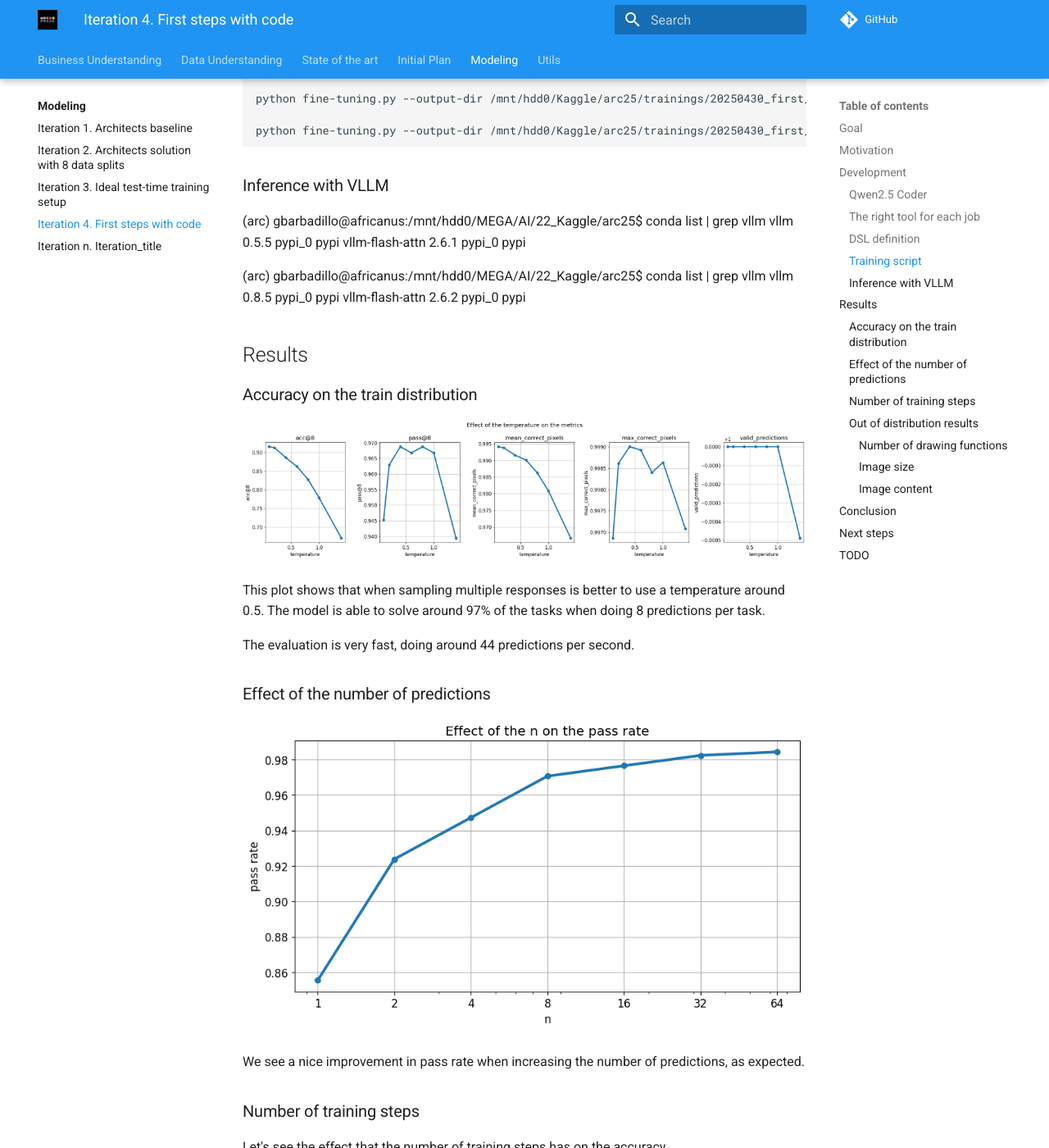
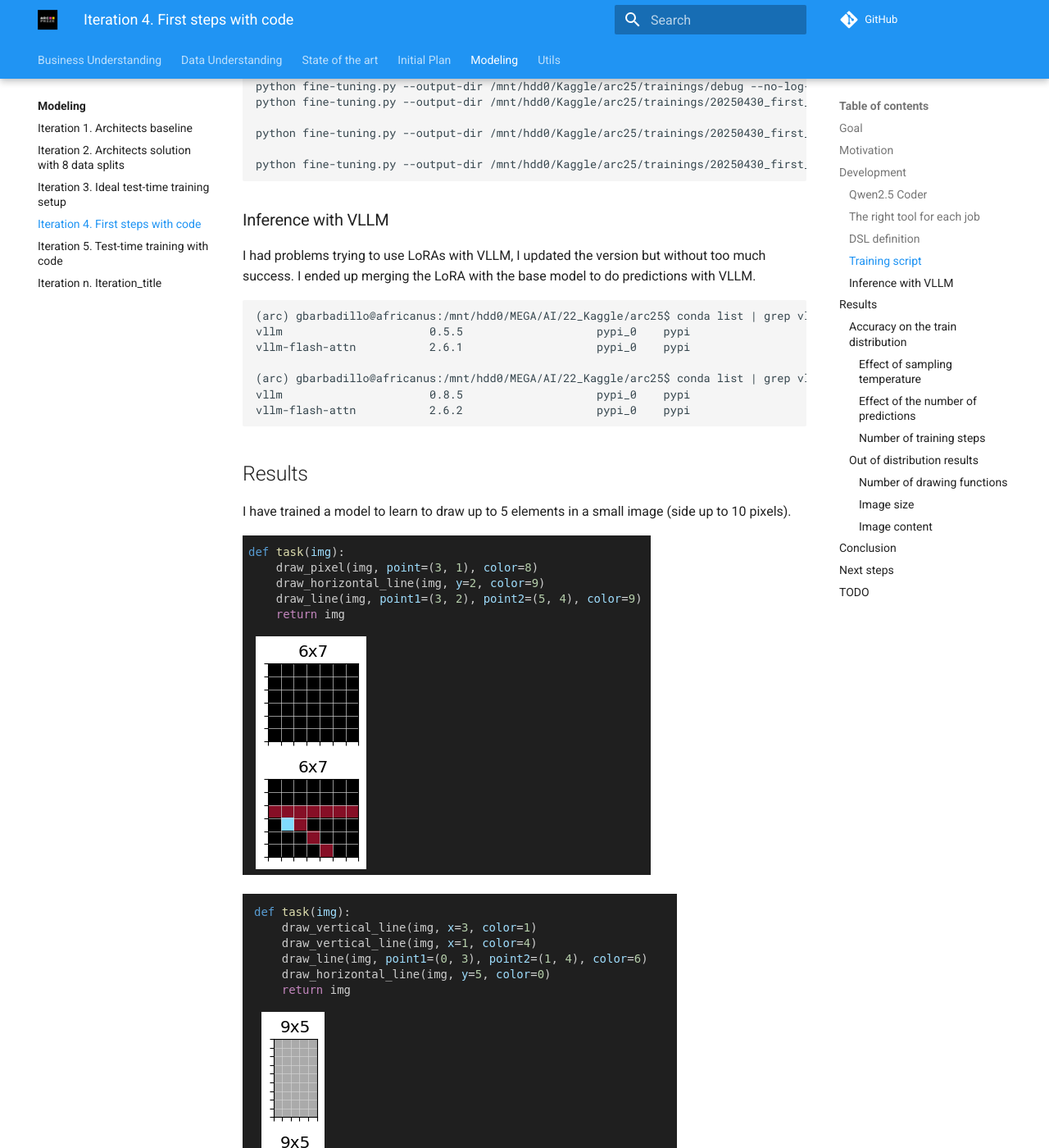
Before and after one commit to ironbar/arc25, an MkDocs documentation site: the page built from docs/modeling/Iteration_04_first_steps_with_code.md, in a window 1280 px wide and 1400 px high, scrolled down 2820 px. Shown: the whole window at 82% size. Built offline with MkDocs 1.6.1 and Material for MkDocs 9.7.7, drawn with Linux system fonts in a browser that asks for light colours; comment, search, counter and statistics services are not loaded; some of the changed text lies outside the part shown.

Commit message:
ideas for next iteration

````diff
--- a/docs/modeling/Iteration_04_first_steps_with_code.md
+++ b/docs/modeling/Iteration_04_first_steps_with_code.md
@@ -3,6 +3,8 @@
 _23-04-2025_
 
 ## Goal
+
+Can I teach a model to draw?
 
 ## Motivation
 
@@ -74,6 +76,9 @@
 
 ### Inference with VLLM
 
+I had problems trying to use LoRAs with VLLM, I updated the version but without too much success. I ended up merging the LoRA with the base model to do predictions with VLLM.
+
+```bash
 (arc) gbarbadillo@africanus:/mnt/hdd0/MEGA/AI/22_Kaggle/arc25$ conda list | grep vllm
 vllm                      0.5.5                    pypi_0    pypi
 vllm-flash-attn           2.6.1                    pypi_0    pypi
@@ -81,10 +86,19 @@
 (arc) gbarbadillo@africanus:/mnt/hdd0/MEGA/AI/22_Kaggle/arc25$ conda list | grep vllm
 vllm                      0.8.5                    pypi_0    pypi
 vllm-flash-attn           2.6.2                    pypi_0    pypi
+```
 
 ## Results
 
+I have trained a model to learn to draw up to 5 elements in a small image (side up to 10 pixels).
+
+![alt text](res/1746256464651_image.png)
+
+![alt text](res/1746256565439_image.png)
+
 ### Accuracy on the train distribution
+
+#### Effect of sampling temperature
 
 ![alt text](res/1746187051862_image.png)
 
@@ -93,13 +107,13 @@
 
 The evaluation is very fast, doing around 44 predictions per second.
 
-### Effect of the number of predictions
+#### Effect of the number of predictions
 
 ![](res/2025-05-02-14-25-45.png)
 
 We see a nice improvement in pass rate when increasing the number of predictions, as expected.
 
-### Number of training steps
+#### Number of training steps
 
 Let's see the effect that the number of training steps has on the accuracy.
 
@@ -150,7 +166,7 @@
 - [x] Create a first training script, using arc24 as a start point
   - [ ] Check the tokenizer does not merge numbers
 - [x] Fine-tune a first model to learn to draw
-- [ ] Evaluate how good the model is on new tasks (in and out of distribution)
+- [x] Evaluate how good the model is on new tasks (in and out of distribution)
   - [x] pass@n, acc@n, correct_pixels
   - [x] Temperature?
   - [x] Number of training steps?
````
Also changed, not shown: other parts of docs/modeling/Iteration_04_first_steps_with_code.md (+2 -0 lines), docs/modeling/Iteration_05_test_time_training_with_code.md (added, +33 -0 lines), docs/modeling/res/1746256464651_image.png (added), docs/modeling/res/1746256565439_image.png (added).
